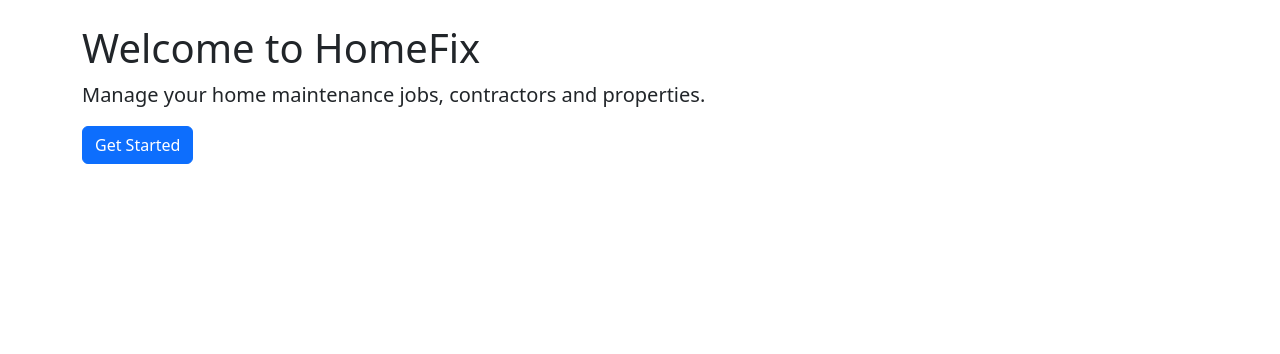
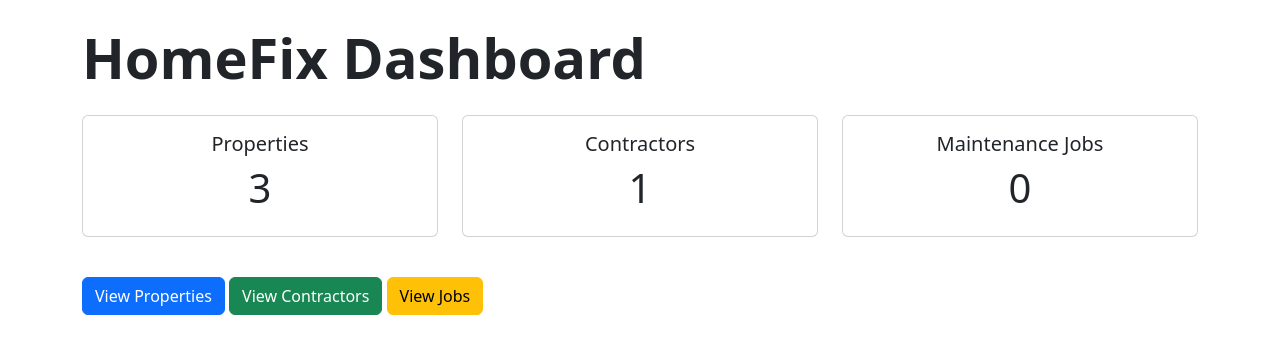
Before and after one commit to Y40Y50/homefix, a Django app: page / in a window 1280 px wide. Shown: the part 102-456 px from the top of the page. Run offline with Django 5.2, Linux system fonts and the light colour scheme; data comes from the database, SQL or seed files in the repository; data that the repository does not hold is empty.

Commit message:
Add dashboard with statistics cards

```diff
--- a/maintenance/templates/maintenance/home.html
+++ b/maintenance/templates/maintenance/home.html
@@ -2,14 +2,55 @@
 
 {% block content %}
 
-<h1>Welcome to HomeFix</h1>
+<h1 class="display-4 fw-bold mb-4">
+    HomeFix Dashboard
+</h1>
 
-<p class="lead">
-    Manage your home maintenance jobs, contractors and properties.
-</p>
+<div class="row">
 
-<button class="btn btn-primary">
-    Get Started
-</button>
+    <div class="col-md-4 mb-3">
+        <div class="card text-center">
+            <div class="card-body">
+                <h5 class="card-title">Properties</h5>
+                <h1>{{ property_count }}</h1>
+            </div>
+        </div>
+    </div>
+
+    <div class="col-md-4 mb-3">
+        <div class="card text-center">
+            <div class="card-body">
+                <h5 class="card-title">Contractors</h5>
+                <h1>{{ contractor_count }}</h1>
+            </div>
+        </div>
+    </div>
+
+    <div class="col-md-4 mb-3">
+        <div class="card text-center">
+            <div class="card-body">
+                <h5 class="card-title">Maintenance Jobs</h5>
+                <h1>{{ job_count }}</h1>
+            </div>
+        </div>
+    </div>
+
+</div>
+
+<div class="mt-4">
+
+    <a href="/properties/" class="btn btn-primary">
+        View Properties
+    </a>
+
+    <a href="/contractors/" class="btn btn-success">
+        View Contractors
+    </a>
+
+    <a href="/jobs/" class="btn btn-warning">
+        View Jobs
+    </a>
+
+</div>
 
 {% endblock %}
--- a/maintenance/views.py
+++ b/maintenance/views.py
@@ -3,8 +3,22 @@ from .models import Property, Contractor, MaintenanceJob
 from .forms import PropertyForm, MaintenanceJobForm, ContractorForm
 
 def home(request):
-    return render(request, 'maintenance/home.html')
 
+    property_count = Property.objects.count()
+    contractor_count = Contractor.objects.count()
+    job_count = MaintenanceJob.objects.count()
+
+    context = {
+        'property_count': property_count,
+        'contractor_count': contractor_count,
+        'job_count': job_count,
+    }
+
+    return render(
+        request,
+        'maintenance/home.html',
+        context
+    )
 def property_list(request):
     properties = Property.objects.all()
 
```
